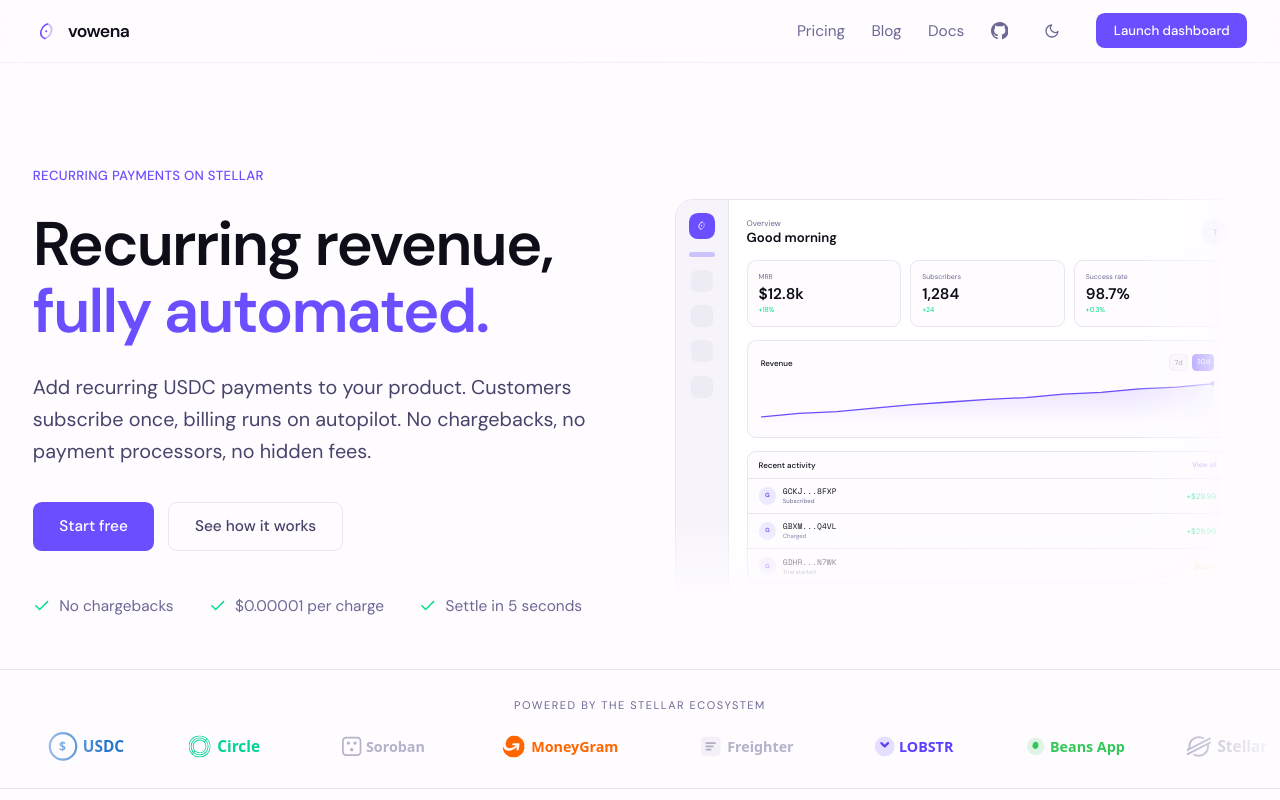
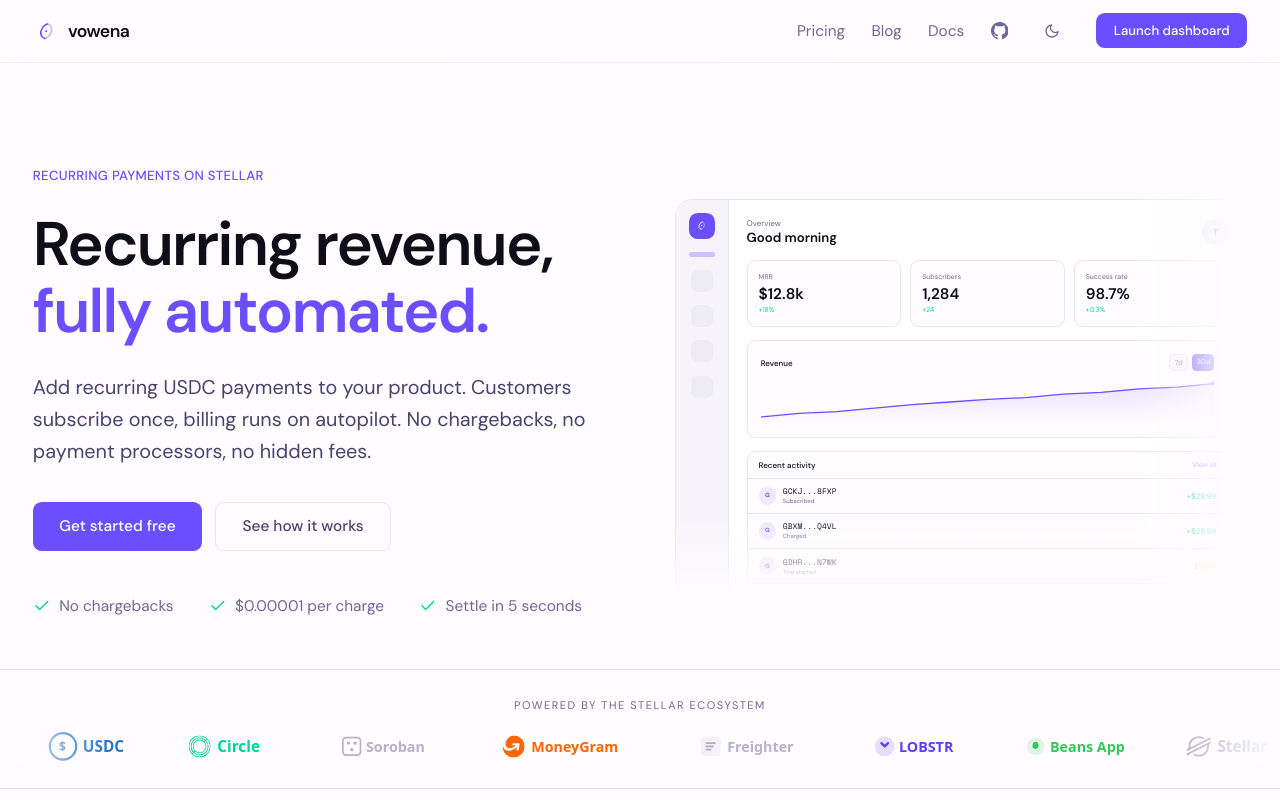
Before and after one commit to vowena/site, a Next.js app: page / in a window 1280 px wide. Shown: the top 800 px of the page. Built offline with nearby package versions, Linux system fonts and the light colour scheme.

Commit message:
fix: unify primary CTA to 'Get started free' across all pages

```diff
--- a/src/app/page.tsx
+++ b/src/app/page.tsx
@@ -47,7 +47,7 @@ export default function Home() {
               <div className="flex flex-col sm:flex-row items-start sm:items-center justify-between gap-3 mt-8">
                 <div className="flex items-center gap-3">
                   <Link href="https://dashboard.vowena.xyz" className="inline-flex items-center h-11 px-6 text-sm font-medium text-white bg-accent hover:bg-accent-hover rounded-lg transition-colors">
-                    Start free
+                    Get started free
                   </Link>
                   <Link href="/docs" className="inline-flex items-center h-11 px-6 text-sm font-medium text-secondary border border-border rounded-lg hover:bg-surface hover:text-foreground transition-colors">
                     See how it works
@@ -341,7 +341,7 @@ export default function Home() {
             </p>
             <div className="flex flex-col sm:flex-row items-center justify-center gap-3 mb-10">
               <Link href="https://dashboard.vowena.xyz" className="inline-flex items-center h-11 px-6 text-sm font-medium text-white bg-accent hover:bg-accent-hover rounded-lg transition-colors">
-                Create your first plan
+                Get started free
               </Link>
               <Link href="/pricing" className="inline-flex items-center h-11 px-6 text-sm font-medium text-secondary border border-border rounded-lg hover:bg-surface hover:text-foreground transition-colors">
                 View pricing
```
